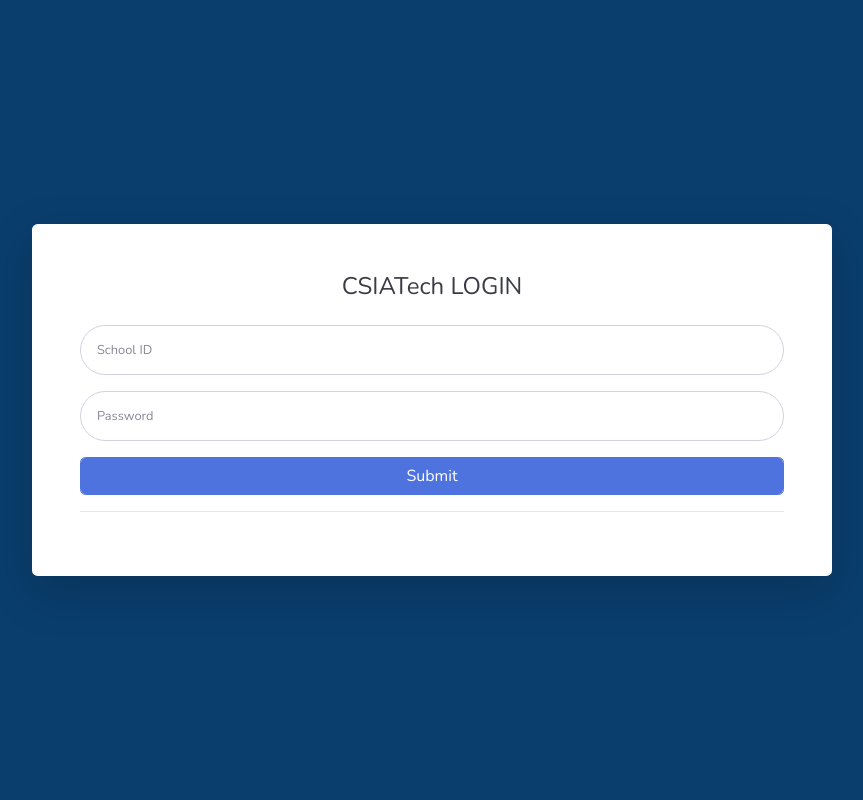
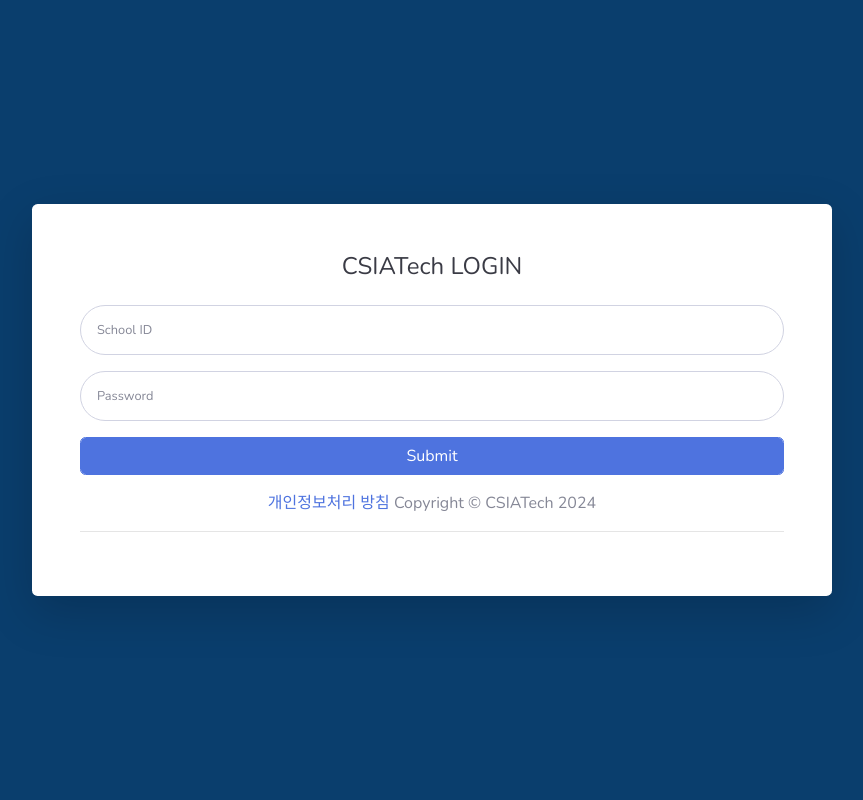
Before and after one commit to IamEunjae/CSIAOnline-public, a Django app: page / in a window 1280 px wide. Shown: the whole page, without its empty margins (208-1071 px from the left). Run offline with Django 5.2, Linux system fonts and the light colour scheme; parts of the project's set-up code (start-up, migrations or seed data) failed here and were passed over; some libraries are stand-ins or nearby versions.

Commit message:
login page 개인정보 처리 방침

```diff
--- a/CSIAOnline/login/templates/login.html
+++ b/CSIAOnline/login/templates/login.html
@@ -87,6 +87,10 @@
                                     <input type="submit" class="form-control btn btn-primary" value="Submit" name="submit">
                                 </div>
                             </form>
+                            <div class="copyright text-center my-auto">
+                                <a href="https://docs.google.com/document/d/1dNDRTqAib8qeAcgwqmXmjzRaaB_hCsY9AH0RJyo-f14/edit?usp=sharing">개인정보처리 방침</a>
+                                <span>Copyright &copy; CSIATech 2024</span>
+                            </div>
                             <hr>
                         </div>
                     </div>
```
